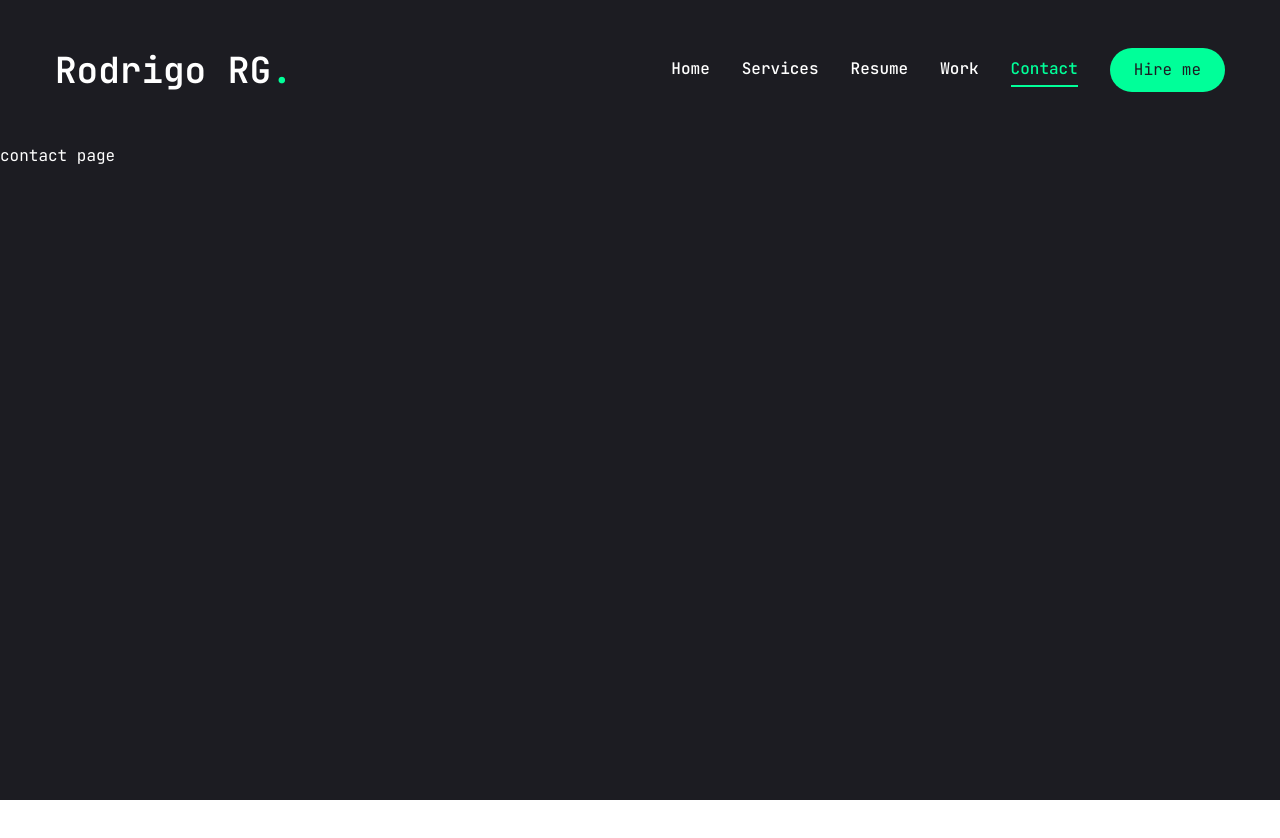
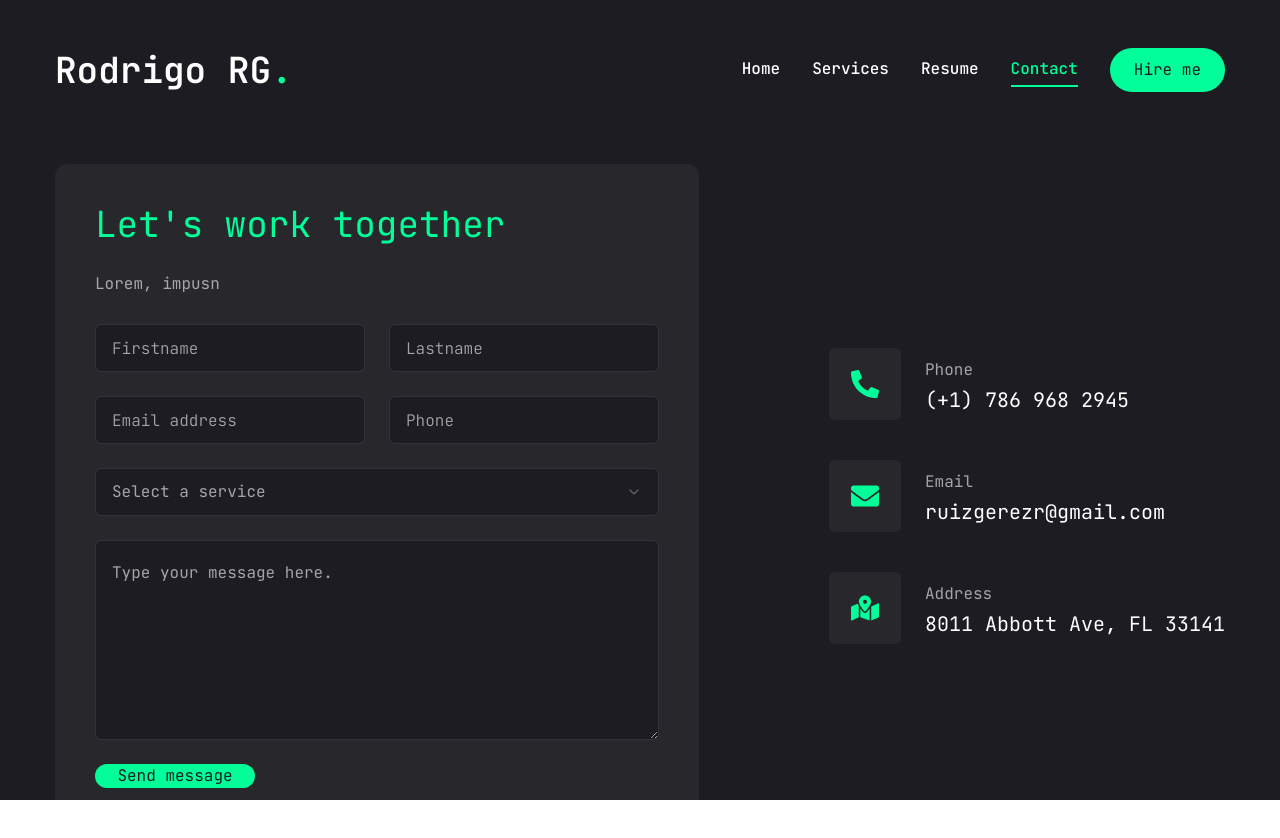
Before and after one commit to ruge23/rrg-portfolio, a Next.js app: page /contact in a window 1280 px wide. Shown: the top 838 px of the page. Before the commit the page ends 800 px from the top, so only its background shows below. Built offline with nearby package versions, Linux system fonts and the light colour scheme.

Commit message:
add contact page

```diff
--- a/app/contact/page.jsx
+++ b/app/contact/page.jsx
@@ -1,7 +1,109 @@
-import React from 'react'
+"use client";
 
+import { Button } from "@/components/ui/button";
+import { Input } from "@/components/ui/input";
+import { Textarea } from "@/components/ui/textarea";
+import {
+  Select,
+  SelectContent,
+  SelectGroup,
+  SelectItem,
+  SelectLabel,
+  SelectTrigger,
+  SelectValue
+} from "@/components/ui/select";
+import { FaPhoneAlt, FaEnvelope, FaMapMarkedAlt} from "react-icons/fa";
+import { easeIn, motion } from "framer-motion";
+
+const info = [
+  {
+    icon: <FaPhoneAlt />,
+    title: "Phone",
+    description: "(+1) 786 968 2945"
+  },
+  {
+    icon: <FaEnvelope />,
+    title: "Email",
+    description: "ruizgerezr@gmail.com"
+  },
+  {
+    icon: <FaMapMarkedAlt />,
+    title: "Address",
+    description: "8011 Abbott Ave, FL 33141"
+  }
+];
 const Contact = () => {
-  return <div>contact page</div>
+  return (
+    <motion.section
+      initial={{ opacity: 0 }}
+      animate={{
+        opacity: 1,
+        transition: { delay: 2.4, duration: 0.4, ease: "easeIn"}
+      }}
+      className="py-6"
+    >
+      <div className="container mx-auto">
+        <div className="flex flex-col xl:flex-row gap-[30px]">
+            {/* form */}
+            <div className="xl:h-[54%] order-2 xl:order-none">
+              <form className="flex flex-col gap-6 p-10 bg-[#27272c] rounded-xl">
+                <h3 className="text-4xl text-accent">Let's work together</h3>
+                <p className="text-white/60">
+                  Lorem, impusn
+                </p>
+                {/* input */}
+                <div className="grid grid-cols-1 md:grid-cols-2 gap-6">
+                  <Input type="firstname" placeholder="Firstname" />
+                  <Input type="lastname" placeholder="Lastname" />
+                  <Input type="email" placeholder="Email address" />
+                  <Input type="phone" placeholder="Phone" />
+                </div>
+                {/* select */}
+                <Select>
+                  <SelectTrigger className="w-full">
+                    <SelectValue placeholder="Select a service" />
+                  </SelectTrigger>
+                  <SelectContent>
+                    <SelectGroup>
+                      <SelectLabel>Select a service</SelectLabel>
+                      <SelectItem value="est">Web Development</SelectItem>
+                      <SelectItem value="mob">Mobile apps Development</SelectItem>
+                    </SelectGroup>
+                  </SelectContent>
+                </Select>
+                {/* textarea */}
+                <Textarea
+                  className="h-[200px]"
+                  placeholder="Type your message here."
+                />
+                {/* btn */}
+                <Button size="md" className="max-w-40">
+                  Send message
+                </Button>
+              </form>
+            </div>
+            {/* info */}
+            <div className="flex-1 flex items-center xl:justify-end order-1 xl:order-none mb-8 xl:mb-0">
+              <ul className="flex flex-col gap-10">
+                {info.map((item, index) => {
+                  return (
+                    <li key={index} className="flex items-center gap-6">
+                      <div className="w-[52px] h-[52px] xl:w-[72px] xl:h-[72px] bg-[#27272c] text-accent rounded-md flex items-center justify-center">
+                        <div className="text-[28px]">{item.icon}</div>
+                      </div>
+                      <div className="flex-1">
+                        <p className="text-white/60">{item.title}</p>
+                        <h3 className="text-xl">{item.description}</h3>
+                      </div>
+                    </li>
+                  )
+                })}
+              </ul>
+            </div>
+        </div>
+      </div>
+    </motion.section>
+  )
 }
 
 export default Contact
--- a/app/page.jsx
+++ b/app/page.jsx
@@ -24,9 +24,8 @@
               <Button
                 variant="outline"
                 size="lg"
-                className="uppercase flex items-center gap-2"
-              >
-                <span>Download CV</span>
+                className="uppercase flex items-center gap-2"              >
+                <a href="assets/CV_rrg_en_act.pdf" target="_blank" rel="noopener noreferrer download">Download CV</a>
                 <FiDownload className="text-xl" />
               </Button>
               <div className="mb-8 xl:mb-0">
--- a/app/work/page.jsx
+++ /dev/null
@@ -1,7 +0,0 @@
-import React from 'react'
-
-const Work = () => {
-  return <div>work page</div>
-}
-
-export default Work
--- a/components/Nav.jsx
+++ b/components/Nav.jsx
@@ -15,10 +15,6 @@
   {
     name:'resume',
     path:'/resume'
-  },
-  {
-    name:'work',
-    path:'/work'
   },
   {
     name:'contact',
--- a/components/ui/input.jsx
+++ b/components/ui/input.jsx
@@ -7,7 +7,7 @@
     (<input
       type={type}
       className={cn(
-        "flex h-10 w-full rounded-md border border-slate-200 bg-white px-3 py-2 text-sm ring-offset-white file:border-0 file:bg-transparent file:text-sm file:font-medium placeholder:text-slate-500 focus-visible:outline-none focus-visible:ring-2 focus-visible:ring-slate-950 focus-visible:ring-offset-2 disabled:cursor-not-allowed disabled:opacity-50 dark:border-slate-800 dark:bg-slate-950 dark:ring-offset-slate-950 dark:placeholder:text-slate-400 dark:focus-visible:ring-slate-300",
+        "flex h-[48px] rounded-md border border-white/10 focus:border-accent font-light bg-primary px-4 py-5 text-base placeholder:text-white/60 outline-none",
         className
       )}
       ref={ref}
--- a/components/ui/select.jsx
+++ b/components/ui/select.jsx
@@ -16,7 +16,7 @@
   <SelectPrimitive.Trigger
     ref={ref}
     className={cn(
-      "flex h-10 w-full items-center justify-between rounded-md border border-slate-200 bg-white px-3 py-2 text-sm ring-offset-white placeholder:text-slate-500 focus:outline-none focus:ring-2 focus:ring-slate-950 focus:ring-offset-2 disabled:cursor-not-allowed disabled:opacity-50 [&>span]:line-clamp-1 dark:border-slate-800 dark:bg-slate-950 dark:ring-offset-slate-950 dark:placeholder:text-slate-400 dark:focus:ring-slate-300",
+      "flex h-[48px] w-full items-center justify-between rounded-md border border-white/10 bg-primary px-4 py-5 text-base text-white/60 placeholder:text-white/10 focus:border-accent outline-none",
       className
     )}
     {...props}>
@@ -54,7 +54,7 @@
     <SelectPrimitive.Content
       ref={ref}
       className={cn(
-        "relative z-50 max-h-96 min-w-[8rem] overflow-hidden rounded-md border border-slate-200 bg-white text-slate-950 shadow-md data-[state=open]:animate-in data-[state=closed]:animate-out data-[state=closed]:fade-out-0 data-[state=open]:fade-in-0 data-[state=closed]:zoom-out-95 data-[state=open]:zoom-in-95 data-[side=bottom]:slide-in-from-top-2 data-[side=left]:slide-in-from-right-2 data-[side=right]:slide-in-from-left-2 data-[side=top]:slide-in-from-bottom-2 dark:border-slate-800 dark:bg-slate-950 dark:text-slate-50",
+        "relative z-50 max-h-96 min-w-[8rem] overflow-hidden rounded-md border border-white/10 bg-primary text-white shadow-md data-[state=open]:animate-in data-[state=closed]:animate-out data-[state=closed]:fade-out-0 data-[state=open]:fade-in-0 data-[state=closed]:zoom-out-95 data-[state=open]:zoom-in-95 data-[side=bottom]:slide-in-from-top-2 data-[side=left]:slide-in-from-right-2 data-[side=right]:slide-in-from-left-2 data-[side=top]:slide-in-from-bottom-2 dark:border-slate-800 dark:bg-slate-950 dark:text-slate-50",
         position === "popper" &&
           "data-[side=bottom]:translate-y-1 data-[side=left]:-translate-x-1 data-[side=right]:translate-x-1 data-[side=top]:-translate-y-1",
         className
@@ -85,7 +85,7 @@
   <SelectPrimitive.Item
     ref={ref}
     className={cn(
-      "relative flex w-full cursor-default select-none items-center rounded-sm py-1.5 pl-8 pr-2 text-sm outline-none focus:bg-slate-100 focus:text-slate-900 data-[disabled]:pointer-events-none data-[disabled]:opacity-50 dark:focus:bg-slate-800 dark:focus:text-slate-50",
+      "relative flex w-full cursor-default select-none items-center rounded-sm py-1.5 pl-8 pr-2 text-sm outline-none focus:bg-accent focus:text-primary data-[disabled]:pointer-events-none data-[disabled]:opacity-50 dark:focus:bg-slate-800 dark:focus:text-slate-50",
       className
     )}
     {...props}>
--- a/components/ui/textarea.jsx
+++ b/components/ui/textarea.jsx
@@ -6,7 +6,7 @@
   return (
     (<textarea
       className={cn(
-        "flex min-h-[80px] w-full rounded-md border border-slate-200 bg-white px-3 py-2 text-sm ring-offset-white placeholder:text-slate-500 focus-visible:outline-none focus-visible:ring-2 focus-visible:ring-slate-950 focus-visible:ring-offset-2 disabled:cursor-not-allowed disabled:opacity-50 dark:border-slate-800 dark:bg-slate-950 dark:ring-offset-slate-950 dark:placeholder:text-slate-400 dark:focus-visible:ring-slate-300",
+        "flex min-h-[80px] w-full rounded-md border border-white/10 bg-primary px-4 py-5 text-base placeholder:text-white/60 focus-visible:outline-none focus-visible:ring-1 focus-visible:ring-accent focus-visible:ring-offset-0 disabled:cursor-not-allowed disabled:opacity-50",
         className
       )}
       ref={ref}
```
Also changed, not shown: app/resume/page.jsx (+32 -15 lines), 1 other file (tests, documents, lock files or other folders).
